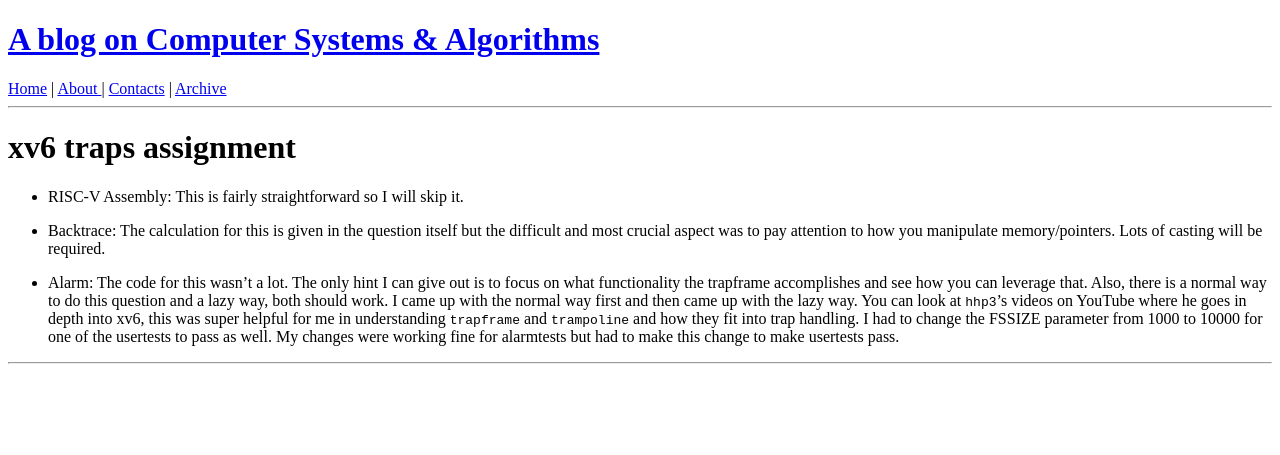
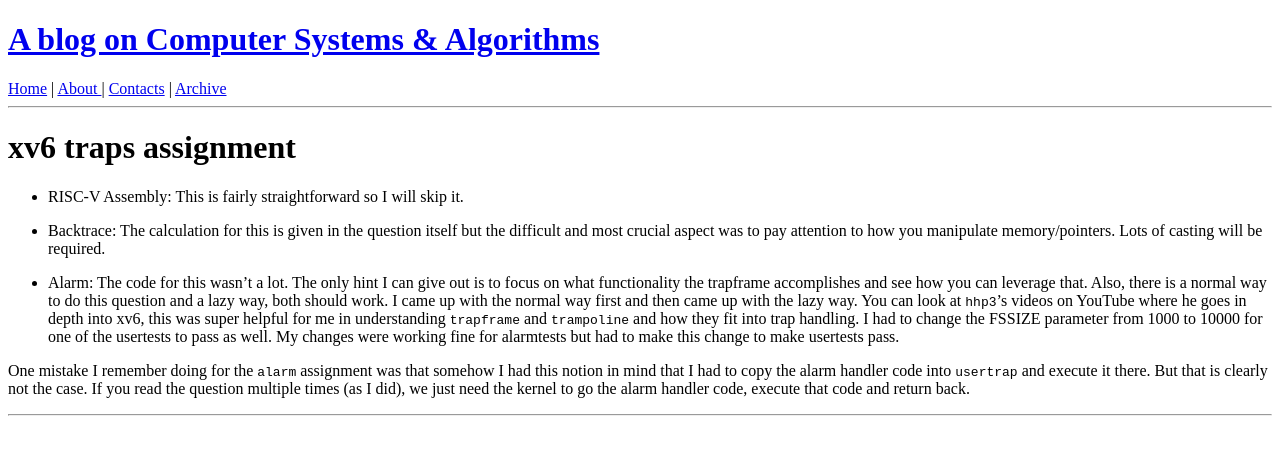
Before and after one commit to sudk1896/sudk1896.github.io, a Jekyll site: the page built from _posts/2022-08-20-xv6-traps.md, in a window 1280 px wide. Shown: the top 455 px of the page. Built offline with Jekyll 4.4.1, drawn with Linux system fonts in a browser that asks for light colours.

Commit message:
Add more comments

```diff
--- a/_posts/2022-08-20-xv6-traps.md
+++ b/_posts/2022-08-20-xv6-traps.md
@@ -8,3 +8,5 @@ comment: false
 - Backtrace: The calculation for this is given in the question itself but the difficult and most crucial aspect was to pay attention to how you manipulate memory/pointers. Lots of casting will be required.
 
 - Alarm: The code for this wasn't a lot. The only hint I can give out is to focus on what functionality the trapframe accomplishes and see how you can leverage that. Also, there is a normal way to do this question and a lazy way, both should work. I came up with the normal way first and then came up with the lazy way. You can look at `hhp3`'s videos on YouTube where he goes in depth into xv6, this was super helpful for me in understanding `trapframe` and `trampoline` and how they fit into trap handling. I had to change the FSSIZE parameter from 1000 to 10000 for one of the usertests to pass as well. My changes were working fine for alarmtests but had to make this change to make usertests pass.
+
+One mistake I remember doing for the `alarm` assignment was that somehow I had this notion in mind that I had to copy the alarm handler code into `usertrap` and execute it there. But that is clearly not the case. If you read the question multiple times (as I did), we just need the kernel to go the alarm handler code, execute that code and return back.
```
